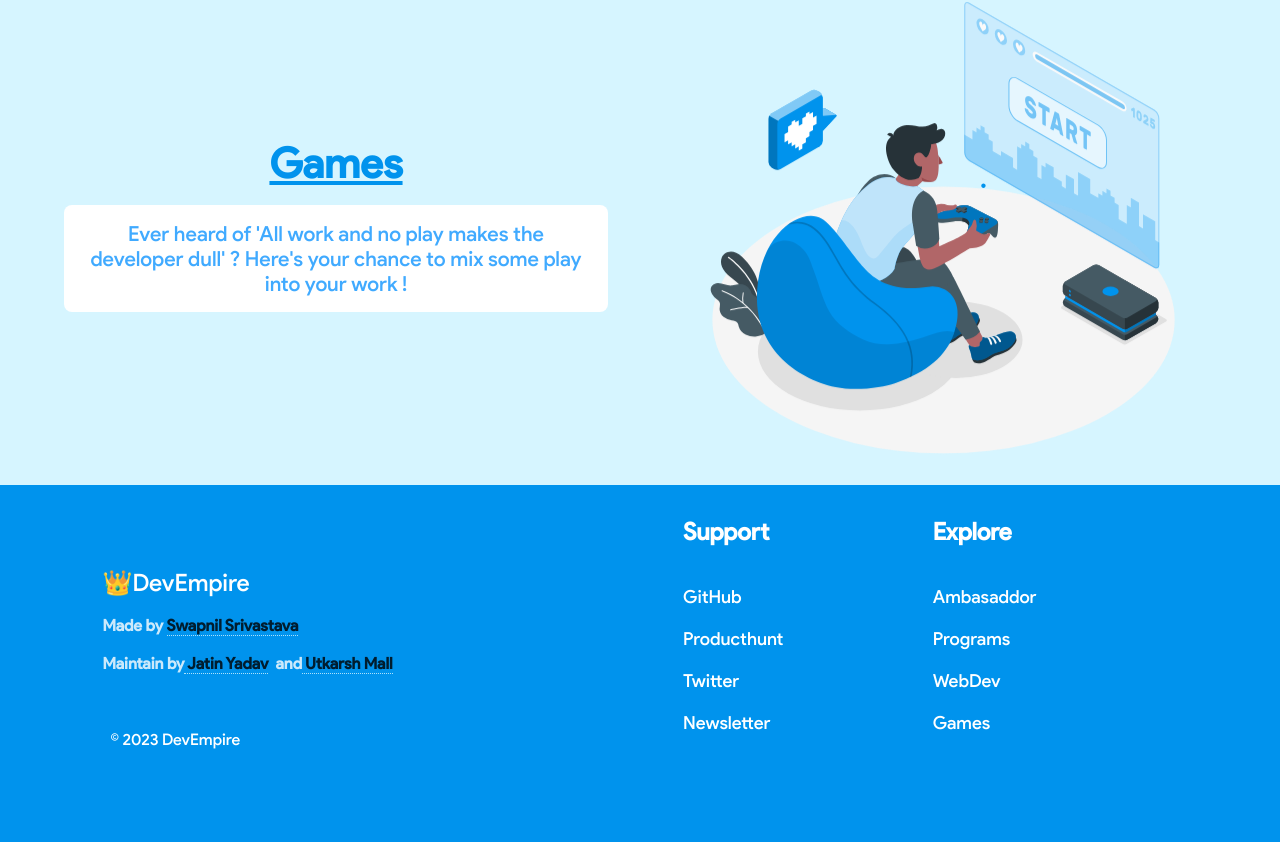
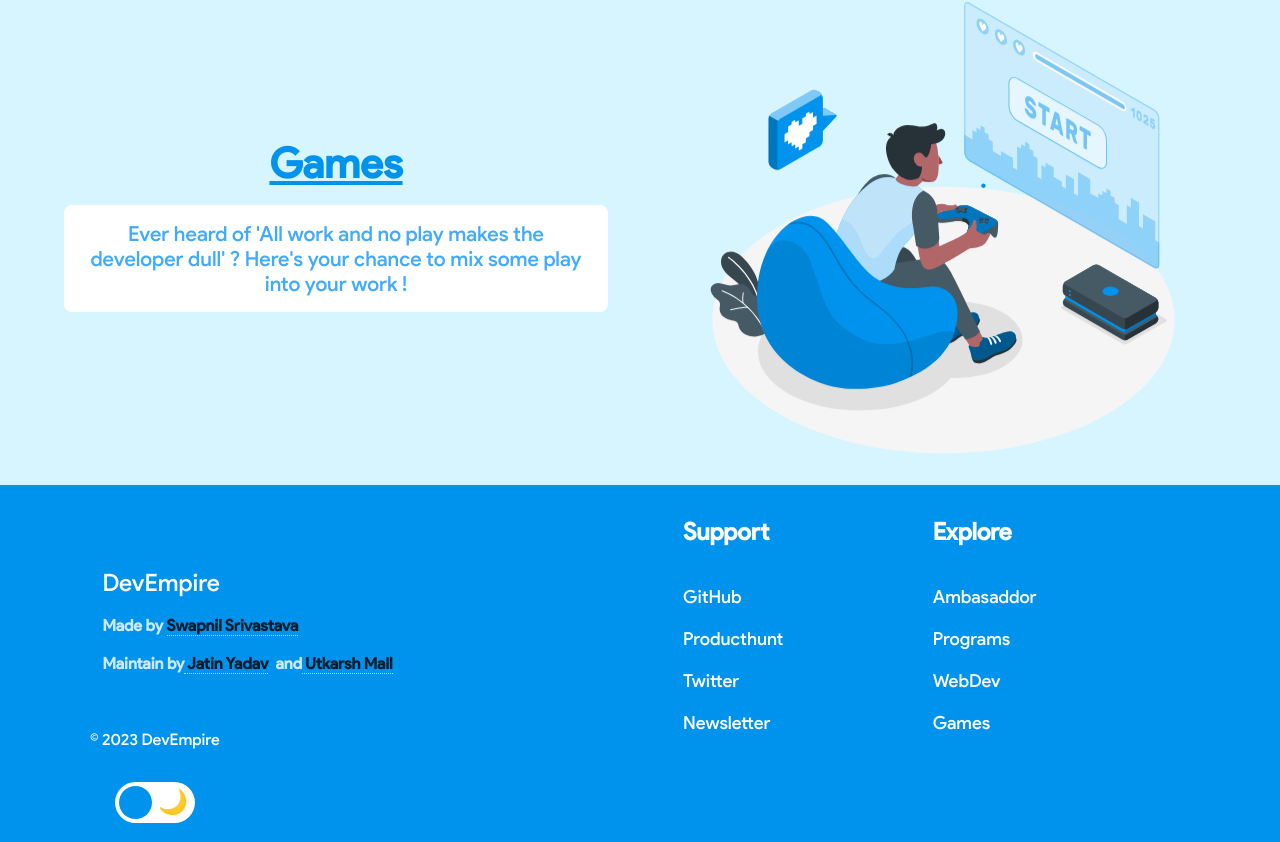
Before and after one commit to swapnilsparsh/DevEmpire, a Next.js app: page / in a window 1280 px wide. Shown: the part 2314-3156 px from the top of the page. Built offline with nearby package versions, Linux system fonts and the light colour scheme; no server answers.

Commit message:
Changes made in footer

```diff
--- a/components/ThemeToggle.js
+++ b/components/ThemeToggle.js
@@ -29,11 +29,11 @@ const ToggleButton = styled.button`
     box-shadow: 0 0 5px 2px var(--accent-20);
   }
   @media (min-width: 320px) and (max-width: 480px) {
-    left: -20px;
+    left: 0px;
     top: 90px;
   }
   @media screen and (min-width: 481px) and (max-width: 768px) {
-    top: 120px;
+    top: 50px;
   }
   @media (max-width: 320px) {
     left: -20px;
@@ -41,6 +41,13 @@ const ToggleButton = styled.button`
   }
   @media (min-width: 768px) {
     left: -300px;
+  }
+  @media (min-width: 1024px) {
+    left: 70px;
+    top: 20px;
+  }
+  @media (min-width: 1200px) {
+    left: 90px;
   }
 `;
 
--- a/styles/globals.css
+++ b/styles/globals.css
@@ -1036,6 +1036,9 @@ replaced by just the links.*/
   text-decoration: none;
   color: white;
 }
+.footer-question h2 span{
+  display: none;
+}
 .footer-copyright{
   color: white;
   display:flex;
@@ -1065,7 +1068,7 @@ replaced by just the links.*/
   .footer-question{
     width: 100%;
     margin:  auto 50px;
-    margin-left: 10px;
+    margin-left: 30px;
   }
   .footer-details{
     /* display:flex; */
@@ -1079,6 +1082,9 @@ replaced by just the links.*/
   .column2{
     margin-left: 10px;
   }
+  .footer-copyright{
+    margin-left: 30px;
+  }
 }
 @media screen and  (min-width:481px ) and (max-width:768px) {
   .footer{
@@ -1101,10 +1107,10 @@ replaced by just the links.*/
     width: 0 !important;
   }
   .footer-copyright{
+    margin-left:20px;
+  }
+  .footer-question{
     margin-left: 20px;
-  }
-  .footer-question{
-    /* margin-left: 20px; */
     font-size: 15px;
     width: 100%;
     margin-top: -40px;
@@ -1132,6 +1138,11 @@ replaced by just the links.*/
   .footer-copyright{
     margin-left: 10px;
     width: 100%;
+  }
+}
+@media (min-width:769px) and (max-width:1300px) {
+  .footer-copyright{
+    margin-left: 90px;
   }
 }
 /* Footer End */
```
